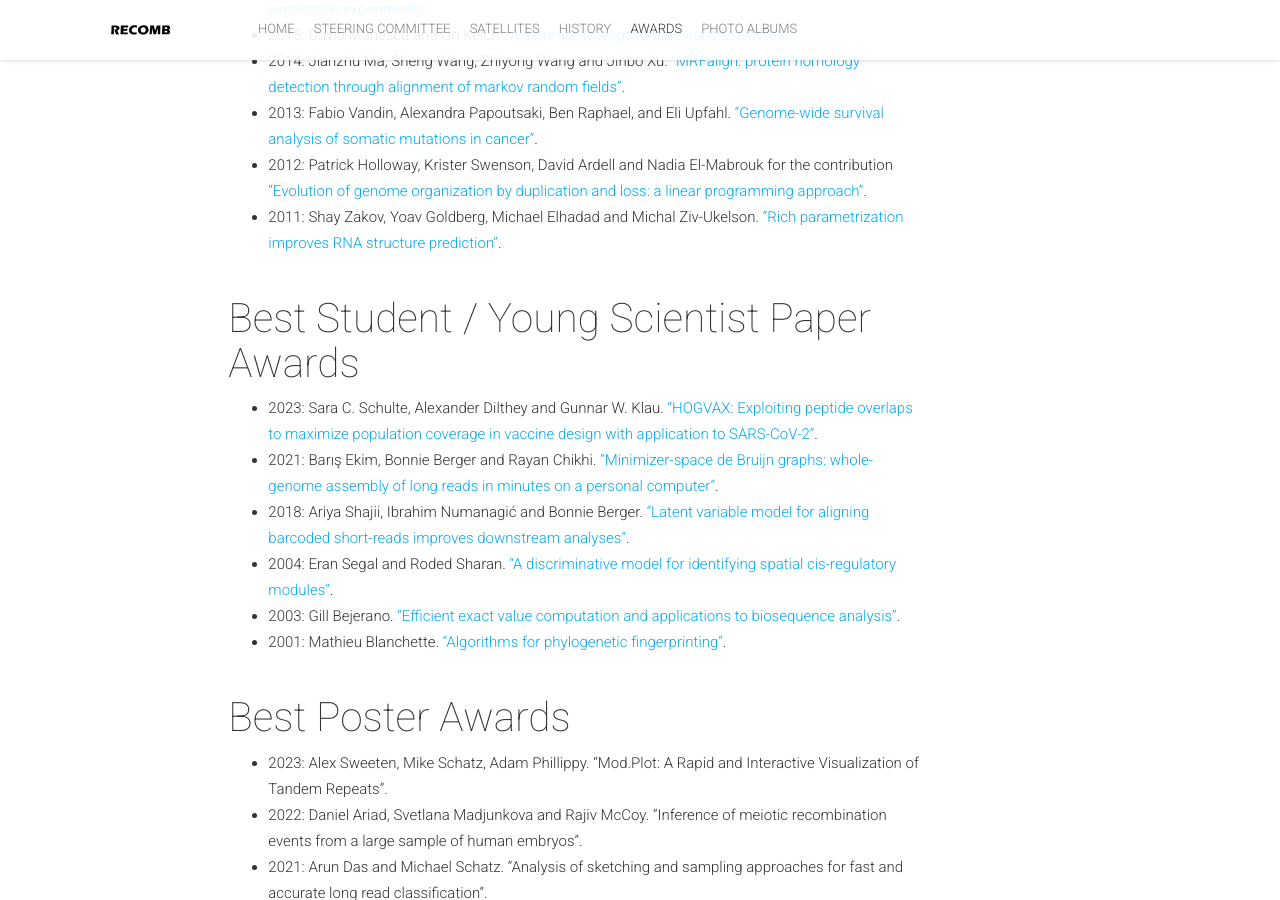
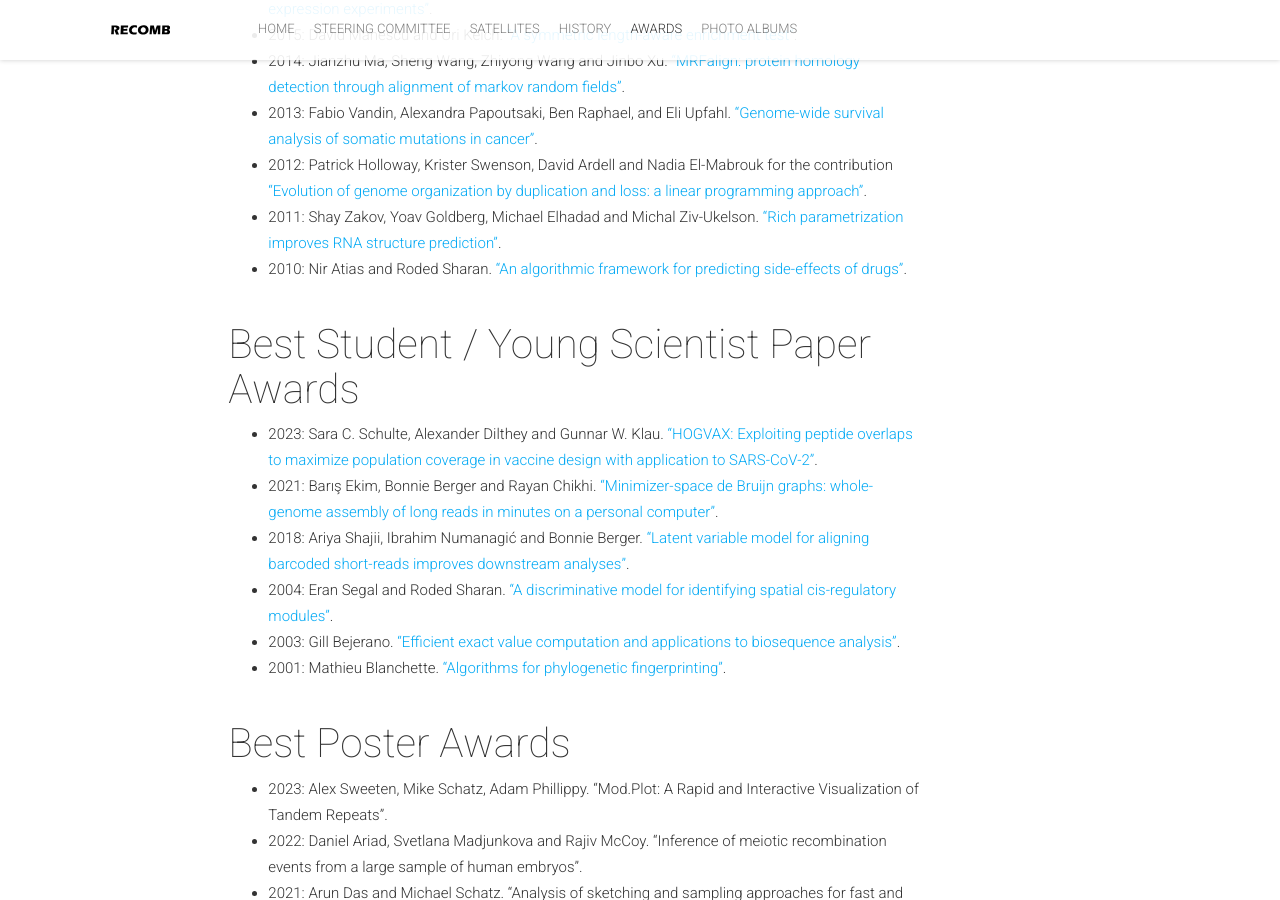
Before and after one commit to recomb-conference/recomb-conference.github.io, a Jekyll site: the page built from awards.md, in a window 1280 px wide and 900 px high, scrolled down 838 px. Built offline with Jekyll 4.4.1, drawn with Linux system fonts in a browser that asks for light colours; nearby versions of some CDN libraries; comment, search, counter and statistics services are not loaded.

Commit message:
best paper 2010

```diff
--- a/awards.md
+++ b/awards.md
@@ -20,6 +20,7 @@ isStaticPost: true
 *   2013: Fabio Vandin, Alexandra Papoutsaki, Ben Raphael, and Eli Upfahl. ["Genome-wide survival analysis of somatic mutations in cancer"](https://link.springer.com/chapter/10.1007/978-3-642-37195-0_26).
 *   2012: Patrick Holloway, Krister Swenson, David Ardell and Nadia El-Mabrouk for the contribution ["Evolution of genome organization by duplication and loss: a linear programming approach"](https://link.springer.com/chapter/10.1007/978-3-642-29627-7_10).
 *   2011: Shay Zakov, Yoav Goldberg, Michael Elhadad and Michal Ziv-Ukelson. ["Rich parametrization improves RNA structure prediction"](https://www.liebertpub.com/doi/10.1089/cmb.2011.0184).
+*   2010: Nir Atias and Roded Sharan. ["An algorithmic framework for predicting side-effects of drugs"](https://link.springer.com/chapter/10.1007/978-3-642-12683-3_1).
 
 #### Best Student / Young Scientist Paper Awards
 
```
